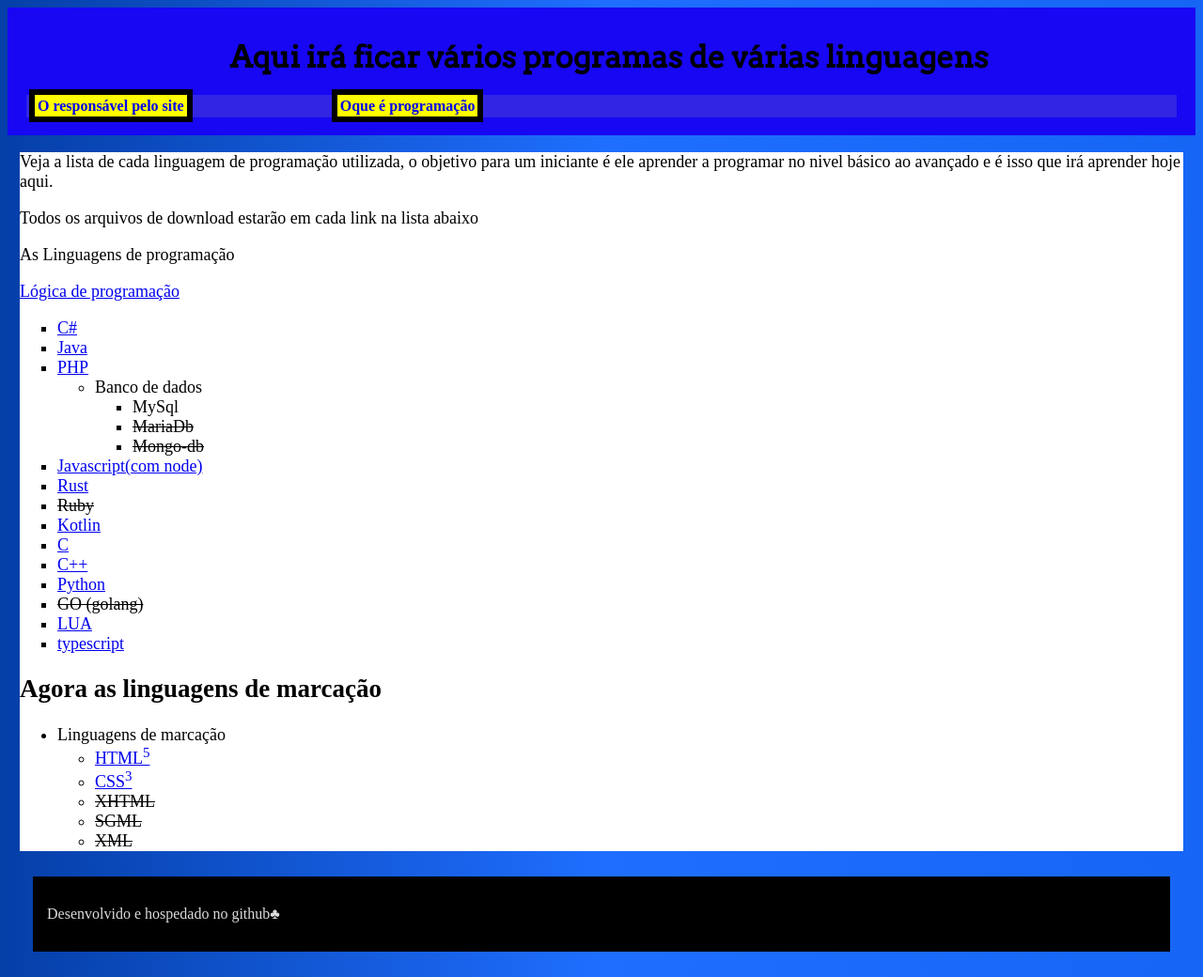
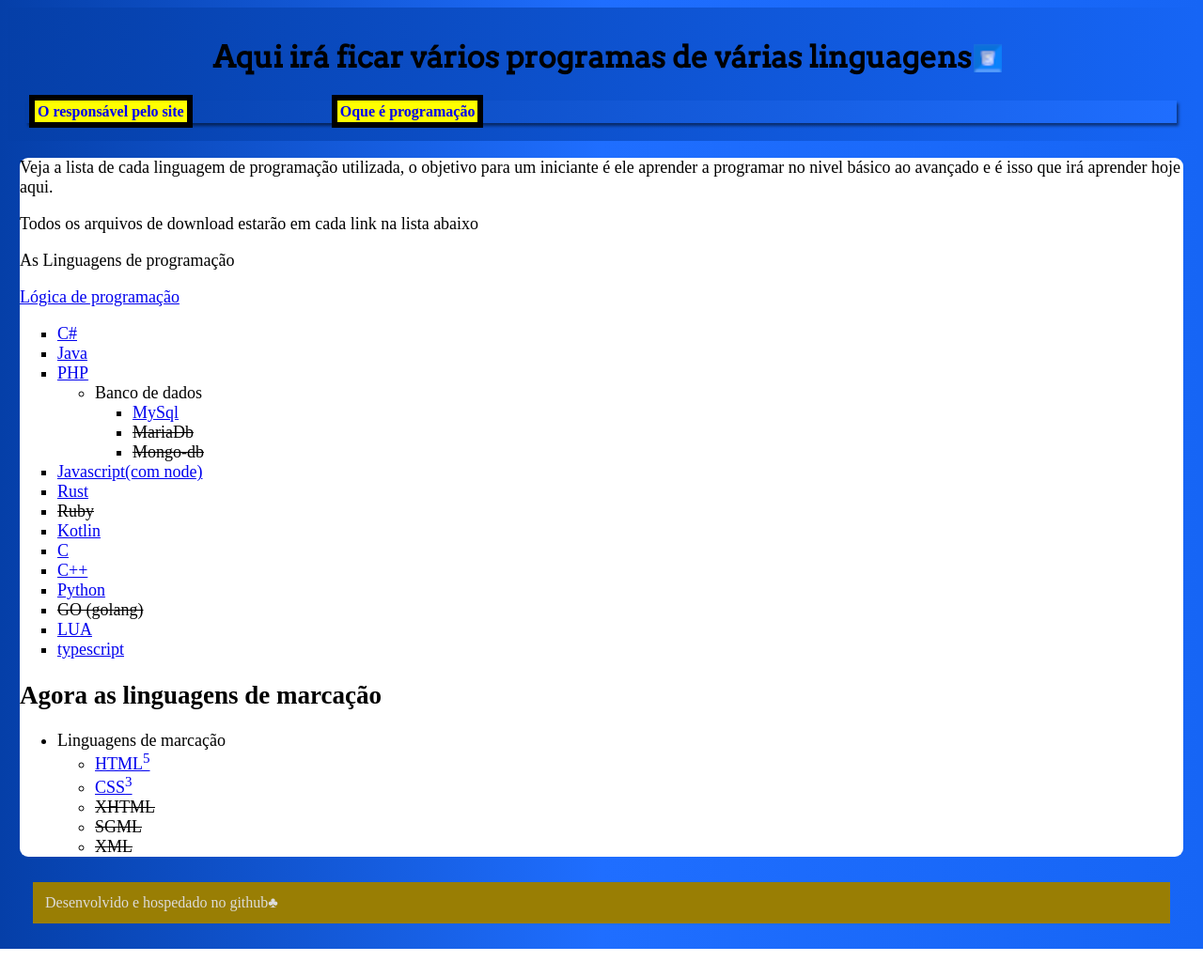
Before and after one commit to LuizGafanhotos/LuizGafanhotos.github.io, a plain HTML site: page projeto site/index.html in a window 1280 px wide. Shown: the whole page at 94% size. After the commit the page ends 1010 px from the top, so only its background shows below. Drawn offline with Linux system fonts and the light colour scheme; a web font is replaced by a local one.

Commit message:
O estilo quase completo :+1:
Nada  a comentar, apenas semi-perfeito

```diff
--- a/projeto site/estilos/style1.css
+++ b/projeto site/estilos/style1.css
@@ -7,22 +7,26 @@
 @import url('https://fonts.googleapis.com/css2?family=Benne&display=swap');
 
 
+
 body{
     background-image: linear-gradient(to right, #053FA8,#1F6EFF,#1665F5);
 }
 header{
     padding: 19px  20px;
-    background-color: #1707f3;
+    background-image: linear-gradient(to right, #053FA8, #1665F5);
 }
 header > h1{
    margin: 14px 14px 20px 30px;
+   padding: 0px 0px 0px 0px;
    font-family: 'Arvo', 'Staatliches';
    text-align: center;
 
 }
 nav{
     padding: 3px;
-    background-color: #3225e4;
+    background-image: linear-gradient(to right, #053FA8, #1F6EFF);
+            /*Deslocamento horinzotal, Deslocamento vertical, Espalhamento e a cor*/
+    box-shadow: 2px 3px 3px 0px #00000080;
 }
 nav > a{
     background-color: #ffff00;
@@ -43,14 +47,22 @@ nav > a:active{
 }
 
 main{
+    border-radius: 9px;
     margin: 13px;
     background-color: white;
     font-family: 'Benne';
     font-size: 18px;
 }
 footer{
-    padding: 15px;
+    padding: 13px;
     margin: 27px;
-    background-color: black;
+    background-color: #997E04;
     color: gainsboro;
 }
+footer > p{
+    margin: 0px;
+}
+img.Enfeite{
+    margin: 1px 2px;
+    padding: 1px 1px;
+}
--- a/projeto site/index.html
+++ b/projeto site/index.html
@@ -10,7 +10,7 @@
 </head>
 <body>
     <header>
-        <h1>Aqui irá ficar vários programas de várias linguagens</h1>
+        <h1>Aqui irá ficar vários programas de várias linguagens<sub><img src="imagens/HTML5-30.png" alt="HTML5" class="Enfeite"></sub></h1>
         <nav>
             <a href="páginas/Res.html">O responsável pelo site</a>
             <a href="páginas/LogP.html">Oque é programação</a>
@@ -26,14 +26,14 @@
             <li><a href="#">C#</a></li>
             <li><a href="#">Java</a> </li>
             <li><a href="#">PHP</a></li>
-            <ul>
-                <li>Banco de dados</li>
-                <ul>
-                    <li>MySql</li>
-                    <li><del>MariaDb</del></li>
-                    <li><del>Mongo-db</del></li>
+                <ul id="Invisivel">
+                    <li>Banco de dados</li>
+                    <ul>
+                        <li><a href="#">MySql</a></li>
+                        <li><del>MariaDb</del></li>
+                        <li><del>Mongo-db</del></li>
+                    </ul>
                 </ul>
-            </ul>
             <li><a href="#">Javascript(com node)</a></li>
             <li><a href="#">Rust</a></li>
             <li><del>Ruby</del></li>
```
Also changed, not shown: projeto site/imagens/HTML5-110.png (added), projeto site/imagens/HTML5-120.png (added), projeto site/imagens/HTML5-19.png (added), projeto site/imagens/HTML5-30.png (added), projeto site/imagens/HTML5.png (added).
